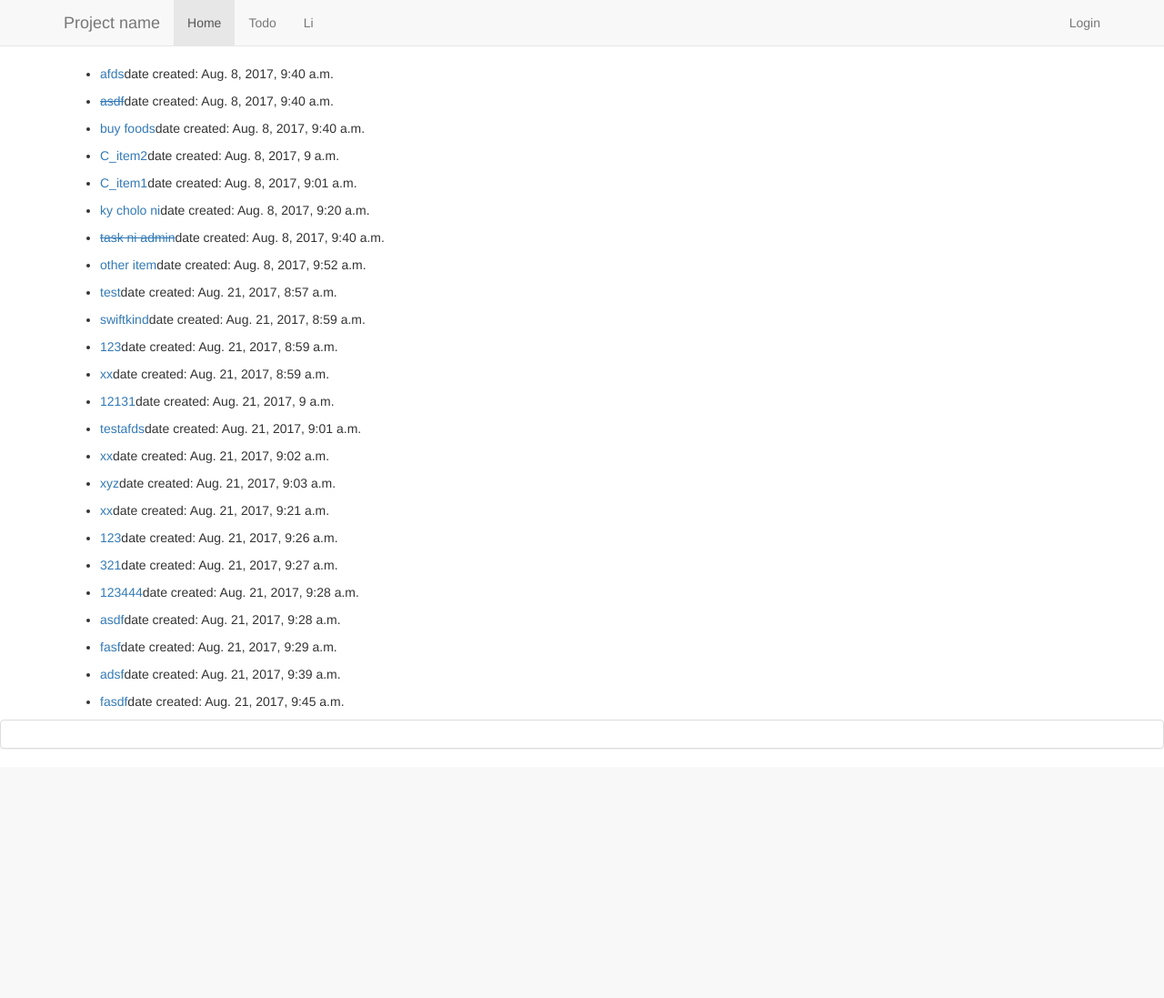
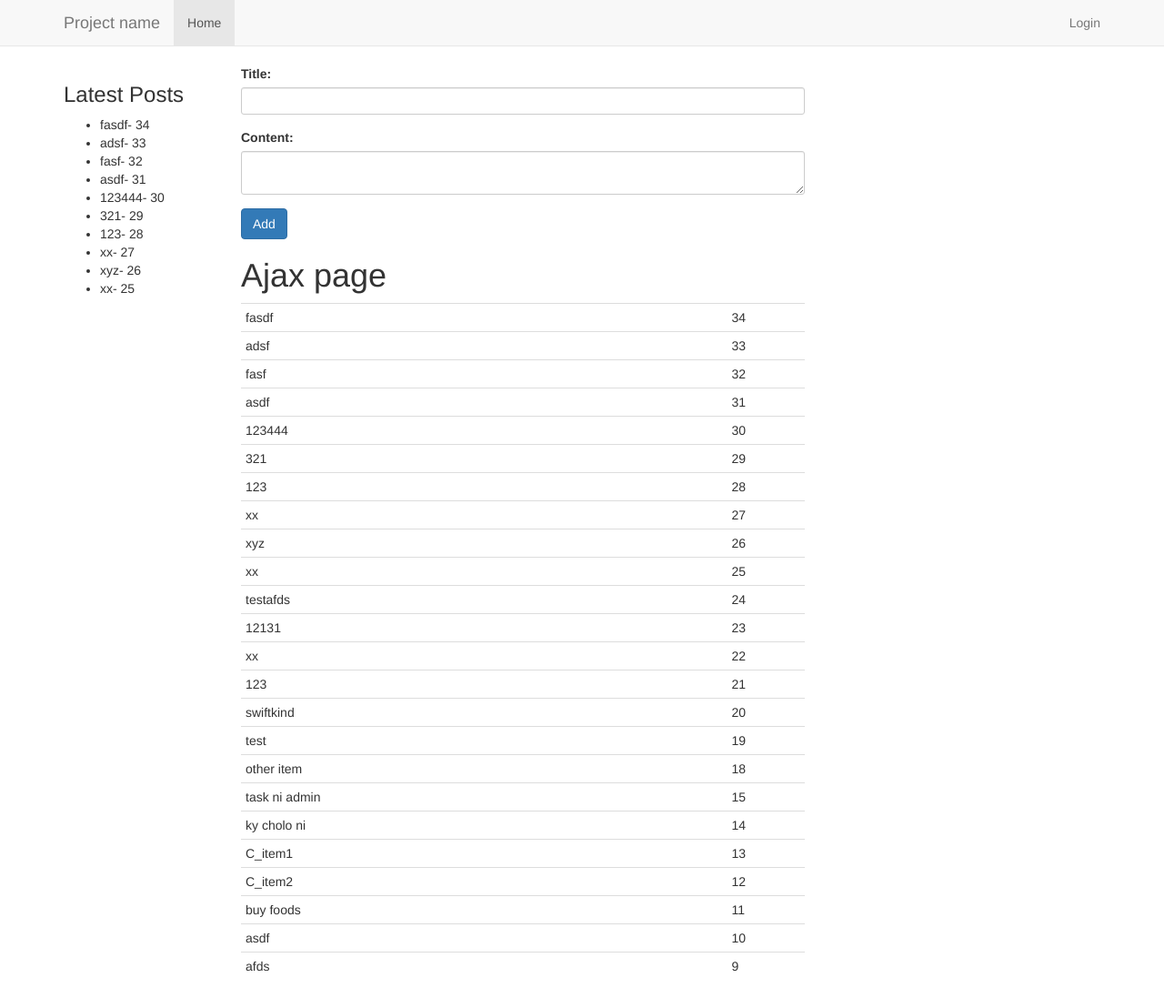
Before and after one commit to mcandidier/banana, a Django app: page / in a window 1280 px wide. Shown: the whole page at 91% size. Before the commit the page ends 823 px from the top, so only its background shows below. Run offline with Django 3.2, Linux system fonts and the light colour scheme; data comes from the database, SQL or seed files in the repository; both versions use the stored data as it was after the commit; some libraries are stand-ins or nearby versions.

Commit message:
ajax tuts

```diff
--- a/templates/base.html
+++ b/templates/base.html
@@ -43,11 +43,6 @@
         <div id="navbar" class="navbar-collapse collapse">
           <ul class="nav navbar-nav">
             <li class="active"><a href="{% url 'index' %}">Home</a></li>
-            <li><a href="{% url 'todos' %}">Todo</a></li>
-            {% if request.user.is_authenticated %}
-            <li><a href="{% url 'create' %}">Add Todo</a></li>
-            {% endif %}
-            <li><a href="">Li</a></li>
 
             {% block navigation %}
             {% endblock %}
@@ -72,22 +67,14 @@
       {% block content %}
       {% endblock %}
     </div> <!-- /container -->
-    <footer>
-
-      <div class="panel panel-default">
-        <div class="panel-body">
-          {% block footer %}
-
-          {% endblock %}
-        </div>
-      </div>
-
-    </footer>
     <!-- Bootstrap core JavaScript
     ================================================== -->
     <!-- Placed at the end of the document so the pages load faster -->
     <script src="https://ajax.googleapis.com/ajax/libs/jquery/1.12.4/jquery.min.js"></script>
     <script>window.jQuery || document.write('<script src="../../assets/js/vendor/jquery.min.js"><\/script>')</script>
     <!-- IE10 viewport hack for Surface/desktop Windows 8 bug -->
+
+    {% block js %}
+    {% endblock %}
   </body>
 </html>
--- /dev/null
+++ b/templates/todo/ajax/latest.html
@@ -0,0 +1,3 @@
+{% for post in latest_posts  %}
+	<li>{{ post.title }}- {{ post.id}}</li>
+{% endfor %}
--- /dev/null
+++ b/templates/todo/ajax/todos.html
@@ -0,0 +1,8 @@
+<h1>Ajax page</h1>
+
+{% for todo in todos %}
+<tr>
+	<td>{{ todo.title }}</td>
+	<td>{{ todo.id }}</td>
+</tr>
+{% endfor %}
--- a/templates/todo/home.html
+++ b/templates/todo/home.html
@@ -1,23 +1,31 @@
 {% extends 'base.html'%}
 
 {% block content %}
-<ul>
-	{% for todo in todos %}
-		<li>
-			<a href="{% url 'detail' todo.id %}"
-				class="pull-left {% if todo.is_done %}done{% endif %}">{{ todo.title }}</a>
 
-			{% if request.user.is_authenticated %}
-			<a href="{% url 'mark_complete' todo.id %}">
-			- Mark as {% if todo.is_done %}Incomplete{% else %}Complete{% endif %}</a>
-			{% endif %}
+	<div class="row">
 
-			<p>date created: {{ todo.date_created }}</p>
-		</li>
-	{% empty %}
-		<p>Sorry you don't have any items at all.</p>
-	{% endfor %}
-</ul>
+		<div class="col-sm-2">
+			<h3>Latest Posts</h3>
+			<ul id="latest-post">
+				<!-- ajax content goes here -->
+			</ul>
+		</div>
+
+		<div class="col-sm-10">
+			<div class="row">
+				<div id="todo-form" class="col-sm-8">
+					{# todo form goes here #}
+				</div>
+
+				<div class="col-sm-8">
+					<table id="todos" class="table table-condensed">
+					<!-- ajax content goes here -->
+					</table>
+				</div>
+			</div>
+		</div>
+	</div>
+
 {% endblock %}
 
 {% block css %}
@@ -25,3 +33,89 @@
 		text-decoration: line-through;
 	}
 {% endblock %}
+
+{% block js %}
+
+<script>
+	$(document).ready(function(){
+		//script goes here
+
+
+		// $('#todos').html('<p>loading...</p>');
+		// $.ajax({
+		// 	url: '{% url "ajax_todos" %}',
+		// 	method: 'GET'
+		// }).done(function(response){
+		// 	$('#todos').html(response);
+ 	 	// 	$('#todos').html('');
+		// 	// for (var i=0; i < response.length; i++) {
+		// 	// 	MakeTemplate(response[i]);
+		// 	// }
+		// }).fail(function(err){
+		// 	console.log('response>>>>',err.statusText);
+		// });
+
+		// shorthand method
+		var url = '{% url "ajax_todos" %}';
+		$.get(url).done(function(response){
+			$('#todos').html(response);
+		});
+
+		var url_latest_post = '{% url "ajax_latest_posts" %}';
+		$.get(url_latest_post).done(function(response){
+			$('#latest-post').html(response);
+			// console.log('xresponse', response);
+			// for (var i=0; i < response.length; i++) {
+			// 	MakeTemplate(response[i]);
+			// }
+		}).fail(function(err){
+			// fail goes here...
+			alert('Oops, something went wrong.')
+		});
+
+		$.get('{% url "todo_form"%}').done(function(response){
+			$('#todo-form').html(response)
+		});
+
+		$(document).on('submit', '#todoForm', function(){
+			// submit form data
+			$.ajax({
+				method: 'POST',
+				url: '{% url "todo_form" %}',
+				data: $(this).serialize()
+			}).done(function(response){
+				var new_data = response;
+				var parent = $('#todos');
+
+				// creating new template for new data created.
+				var tpl = "<tr>" +
+							"<td>"+new_data.title+"</td>" +
+							"<td>"+new_data.id+"</td>" +
+							"</tr>";
+				parent.prepend(tpl);
+				$('#todoForm')[0].reset(); // reset form data
+			}).fail(function(error, x){
+				// validate form errors
+				if(error.status === 400) {
+					var error_msg = $('<span/>')
+					error_msg.addClass('error')
+					error_msg.text(error.responseJSON.title[0])
+					$('#id_title').after(error_msg);
+				}
+			});
+			return false;
+		});
+	});
+
+	function MakeTemplate(todo) {
+		var container = $('#latest-post');
+		var tpl = "<tr>"+
+					"<td>"+todo.title+"</td>" +
+					"<td>todo id:"+todo.id+"</td>" +
+					"<td>user id:"+todo.user+"</td>" +
+		           "</tr>";
+		container.append(tpl);
+	}
+</script>
+
+{% endblock %}
--- a/templates/todo/todo_form.html
+++ b/templates/todo/todo_form.html
@@ -1,8 +1,4 @@
-{% extends 'base.html'%}
-
-{% block content %}
-
-<form method="POST" class="form" novalidate="">
+<form method="POST" id="todoForm" class="form" novalidate="">
 	{% csrf_token %}
 	<div class="form-group">
 		<label for="{{ form.title.label }}">{{ form.title.label }}:</label>
@@ -24,4 +20,3 @@
 	{%endif%}
 	</button>
 </form>
-{% endblock %}
--- a/todo/forms.py
+++ b/todo/forms.py
@@ -14,6 +14,6 @@ class TodoModelForm(forms.ModelForm):
 		model = Todo
 		fields = ('title', 'content',)
 		widgets = {
-            'content': forms.Textarea(attrs={'cols': 20, 'rows': 2, 'class': 'form-control'}),
-        	'title': forms.TextInput(attrs={'class': 'form-control'})
+            'content': forms.Textarea(attrs={'cols': 20, 'rows': 2, 'class': 'form-control input-sm'}),
+        	'title': forms.TextInput(attrs={'class': 'form-control input-sm'})
         }
--- a/todo/urls.py
+++ b/todo/urls.py
@@ -1,13 +1,19 @@
 from django.conf.urls import url
 from django.contrib import admin
-from .views import home, detail, add_todo, update_todo, \
-	 delete_todo, mark_complete
+from .views import home, detail, update_todo, \
+	 delete_todo, mark_complete, TodoView, LatestPost, TodoFormView, json_todos
 
 urlpatterns = [
     url(r'^$', home, name='todos'),
-    url(r'^add/$', add_todo, name='create'),
     url(r'^(?P<pk>\d+)/$', detail, name='detail'),
     url(r'^(?P<pk>\d+)/update/$', update_todo, name='update'),
     url(r'^(?P<todo_id>\d+)/delete/$', delete_todo, name='delete'),
-    url(r'^(?P<todo_id>\d+)/mark-complete/$', mark_complete, name='mark_complete')
+    url(r'^(?P<todo_id>\d+)/mark-complete/$', mark_complete, name='mark_complete'),
+    url(r'^ajax/list/$', json_todos, name='json_todos'),
+
+
+    # class based views
+    url(r'^add/$', TodoFormView.as_view(), name='todo_form'),
+    url(r'^ajax/$', TodoView.as_view(), name='ajax_todos'),
+    url(r'^ajax/latest/posts/$', LatestPost.as_view(), name='ajax_latest_posts'),
 ]
--- a/todo/views.py
+++ b/todo/views.py
@@ -1,8 +1,11 @@
 from django.shortcuts import render, redirect, reverse, get_object_or_404
 from django.urls import reverse
-from django.http import Http404
+from django.http import Http404, HttpResponse, JsonResponse
+
 from django.contrib.auth.decorators import login_required
 from django.contrib.auth import authenticate, login, logout
+
+from django.views.generic import TemplateView
 
 
 from .models import Todo
@@ -25,21 +28,6 @@ def user_logout(request):
 	"""
 	logout(request)
 	return redirect('index')
-
-
-def add_todo(request):
-	if not request.user.is_authenticated():
-		# dispay 404page if user is not login
-		raise Http404
-	form = TodoModelForm()
-	if request.POST:
-		form = TodoModelForm(request.POST)
-		if form.is_valid():
-			todo = form.save(commit=False)
-			todo.user = request.user
-			todo.save()
-			return redirect('detail', pk=todo.id)
-	return render(request, 'todo/todo_form.html', {'form': form})
 
 
 def home(request):
@@ -84,3 +72,47 @@ def mark_complete(request, todo_id):
 	todo.is_done = False if todo.is_done else True
 	todo.save()
 	return redirect('index')
+
+
+class LatestPost(TemplateView):
+	template_name = 'todo/ajax/latest.html'
+
+	def get(self, *args, **kwargs):
+		queryset = Todo.objects.all().order_by('-date_created')[:10]
+		return render(self.request, self.template_name, {'latest_posts': queryset})
+
+
+class TodoView(TemplateView):
+	template_name = 'todo/ajax/todos.html'
+
+	def get(self, *args, **kwargs):
+		if self.request.is_ajax():
+			queryset = Todo.objects.all().order_by('-id')
+			return render(self.request, self.template_name, {'todos': queryset})
+		raise Http404
+
+
+class TodoFormView(TemplateView):
+	template_name = 'todo/todo_form.html'
+	form = TodoModelForm
+
+	def get(self, *args, **kwargs):
+		return render(self.request, self.template_name, {'form': self.form})
+
+	def post(self, *args, **kwargs):
+		form = self.form(self.request.POST)
+		if form.is_valid():
+			todo = form.save(commit=False)
+			todo.user = self.request.user
+			todo.save()
+			return JsonResponse({'id': todo.id, 'title': todo.title}, safe=False)
+		else:
+			return JsonResponse(form.errors, status=400)
+
+
+def json_todos(request):
+	# return json for todos
+	if not request.is_ajax():
+		raise Http404
+	queryset = Todo.objects.all().values('id', 'title', 'user', 'date_created')
+	return JsonResponse(list(queryset), safe=False)
```
Also changed, not shown: db.sqlite3, 3 other files.
